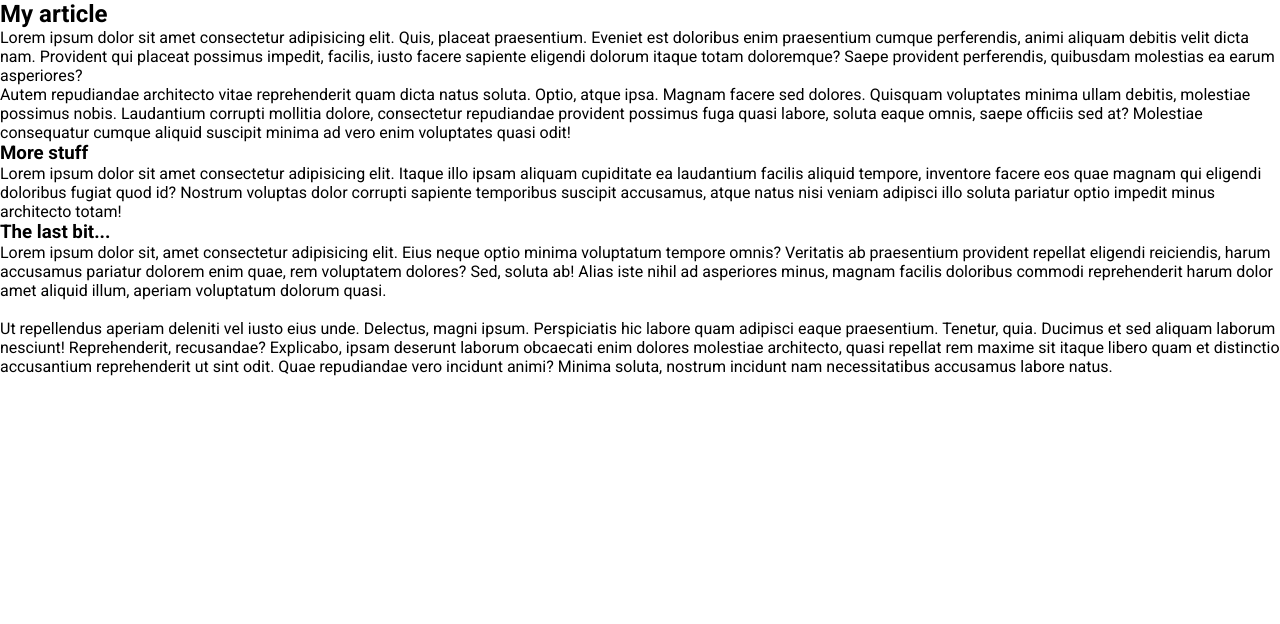
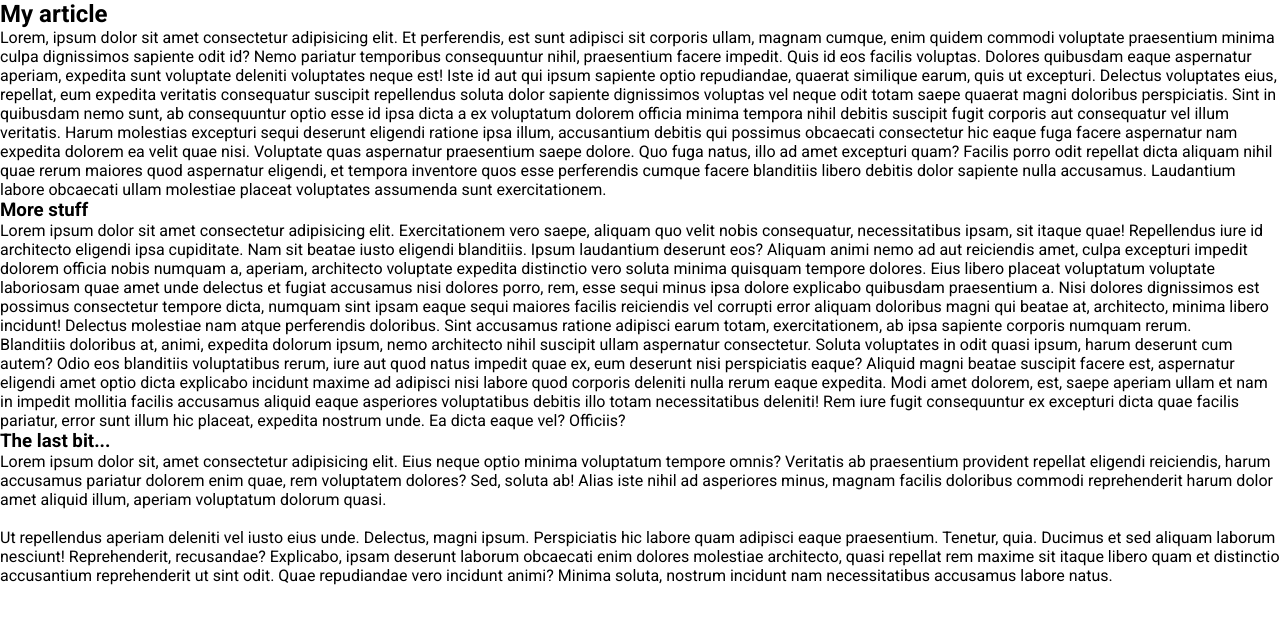
Before and after one commit to CJR85/animated-progress-bar, a plain HTML site: page index.html in a window 1280 px wide. Drawn offline with Linux system fonts and the light colour scheme.

Commit message:
Add more text

```diff
--- a/index.html
+++ b/index.html
@@ -11,28 +11,58 @@
     <section>
       <h2>My article</h2>
       <p>
-        Lorem ipsum dolor sit amet consectetur adipisicing elit. Quis, placeat
-        praesentium. Eveniet est doloribus enim praesentium cumque perferendis,
-        animi aliquam debitis velit dicta nam. Provident qui placeat possimus
-        impedit, facilis, iusto facere sapiente eligendi dolorum itaque totam
-        doloremque? Saepe provident perferendis, quibusdam molestias ea earum
-        asperiores?<br />
-        Autem repudiandae architecto vitae reprehenderit quam dicta natus
-        soluta. Optio, atque ipsa. Magnam facere sed dolores. Quisquam
-        voluptates minima ullam debitis, molestiae possimus nobis. Laudantium
-        corrupti mollitia dolore, consectetur repudiandae provident possimus
-        fuga quasi labore, soluta eaque omnis, saepe officiis sed at? Molestiae
-        consequatur cumque aliquid suscipit minima ad vero enim voluptates quasi
-        odit!
+        Lorem, ipsum dolor sit amet consectetur adipisicing elit. Et
+        perferendis, est sunt adipisci sit corporis ullam, magnam cumque, enim
+        quidem commodi voluptate praesentium minima culpa dignissimos sapiente
+        odit id? Nemo pariatur temporibus consequuntur nihil, praesentium facere
+        impedit. Quis id eos facilis voluptas. Dolores quibusdam eaque
+        aspernatur aperiam, expedita sunt voluptate deleniti voluptates neque
+        est! Iste id aut qui ipsum sapiente optio repudiandae, quaerat similique
+        earum, quis ut excepturi. Delectus voluptates eius, repellat, eum
+        expedita veritatis consequatur suscipit repellendus soluta dolor
+        sapiente dignissimos voluptas vel neque odit totam saepe quaerat magni
+        doloribus perspiciatis. Sint in quibusdam nemo sunt, ab consequuntur
+        optio esse id ipsa dicta a ex voluptatum dolorem officia minima tempora
+        nihil debitis suscipit fugit corporis aut consequatur vel illum
+        veritatis. Harum molestias excepturi sequi deserunt eligendi ratione
+        ipsa illum, accusantium debitis qui possimus obcaecati consectetur hic
+        eaque fuga facere aspernatur nam expedita dolorem ea velit quae nisi.
+        Voluptate quas aspernatur praesentium saepe dolore. Quo fuga natus, illo
+        ad amet excepturi quam? Facilis porro odit repellat dicta aliquam nihil
+        quae rerum maiores quod aspernatur eligendi, et tempora inventore quos
+        esse perferendis cumque facere blanditiis libero debitis dolor sapiente
+        nulla accusamus. Laudantium labore obcaecati ullam molestiae placeat
+        voluptates assumenda sunt exercitationem.
       </p>
       <h3>More stuff</h3>
       <p>
-        Lorem ipsum dolor sit amet consectetur adipisicing elit. Itaque illo
-        ipsam aliquam cupiditate ea laudantium facilis aliquid tempore,
-        inventore facere eos quae magnam qui eligendi doloribus fugiat quod id?
-        Nostrum voluptas dolor corrupti sapiente temporibus suscipit accusamus,
-        atque natus nisi veniam adipisci illo soluta pariatur optio impedit
-        minus architecto totam!
+        Lorem ipsum dolor sit amet consectetur adipisicing elit. Exercitationem
+        vero saepe, aliquam quo velit nobis consequatur, necessitatibus ipsam,
+        sit itaque quae! Repellendus iure id architecto eligendi ipsa
+        cupiditate. Nam sit beatae iusto eligendi blanditiis. Ipsum laudantium
+        deserunt eos? Aliquam animi nemo ad aut reiciendis amet, culpa excepturi
+        impedit dolorem officia nobis numquam a, aperiam, architecto voluptate
+        expedita distinctio vero soluta minima quisquam tempore dolores. Eius
+        libero placeat voluptatum voluptate laboriosam quae amet unde delectus
+        et fugiat accusamus nisi dolores porro, rem, esse sequi minus ipsa
+        dolore explicabo quibusdam praesentium a. Nisi dolores dignissimos est
+        possimus consectetur tempore dicta, numquam sint ipsam eaque sequi
+        maiores facilis reiciendis vel corrupti error aliquam doloribus magni
+        qui beatae at, architecto, minima libero incidunt! Delectus molestiae
+        nam atque perferendis doloribus. Sint accusamus ratione adipisci earum
+        totam, exercitationem, ab ipsa sapiente corporis numquam rerum. <br />
+        Blanditiis doloribus at, animi, expedita dolorum ipsum, nemo architecto
+        nihil suscipit ullam aspernatur consectetur. Soluta voluptates in odit
+        quasi ipsum, harum deserunt cum autem? Odio eos blanditiis voluptatibus
+        rerum, iure aut quod natus impedit quae ex, eum deserunt nisi
+        perspiciatis eaque? Aliquid magni beatae suscipit facere est, aspernatur
+        eligendi amet optio dicta explicabo incidunt maxime ad adipisci nisi
+        labore quod corporis deleniti nulla rerum eaque expedita. Modi amet
+        dolorem, est, saepe aperiam ullam et nam in impedit mollitia facilis
+        accusamus aliquid eaque asperiores voluptatibus debitis illo totam
+        necessitatibus deleniti! Rem iure fugit consequuntur ex excepturi dicta
+        quae facilis pariatur, error sunt illum hic placeat, expedita nostrum
+        unde. Ea dicta eaque vel? Officiis?
       </p>
       <h3>The last bit...</h3>
       <p>
```
